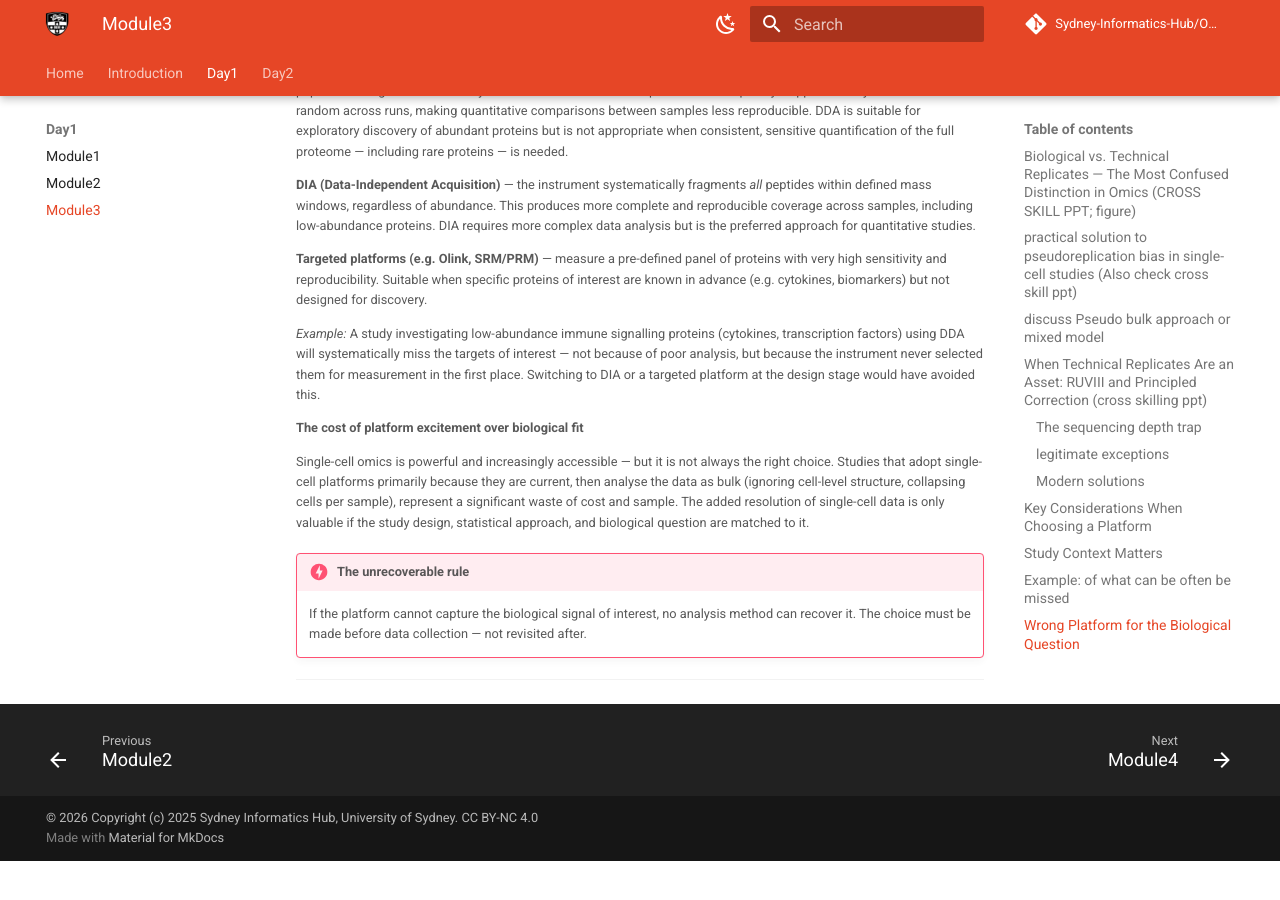
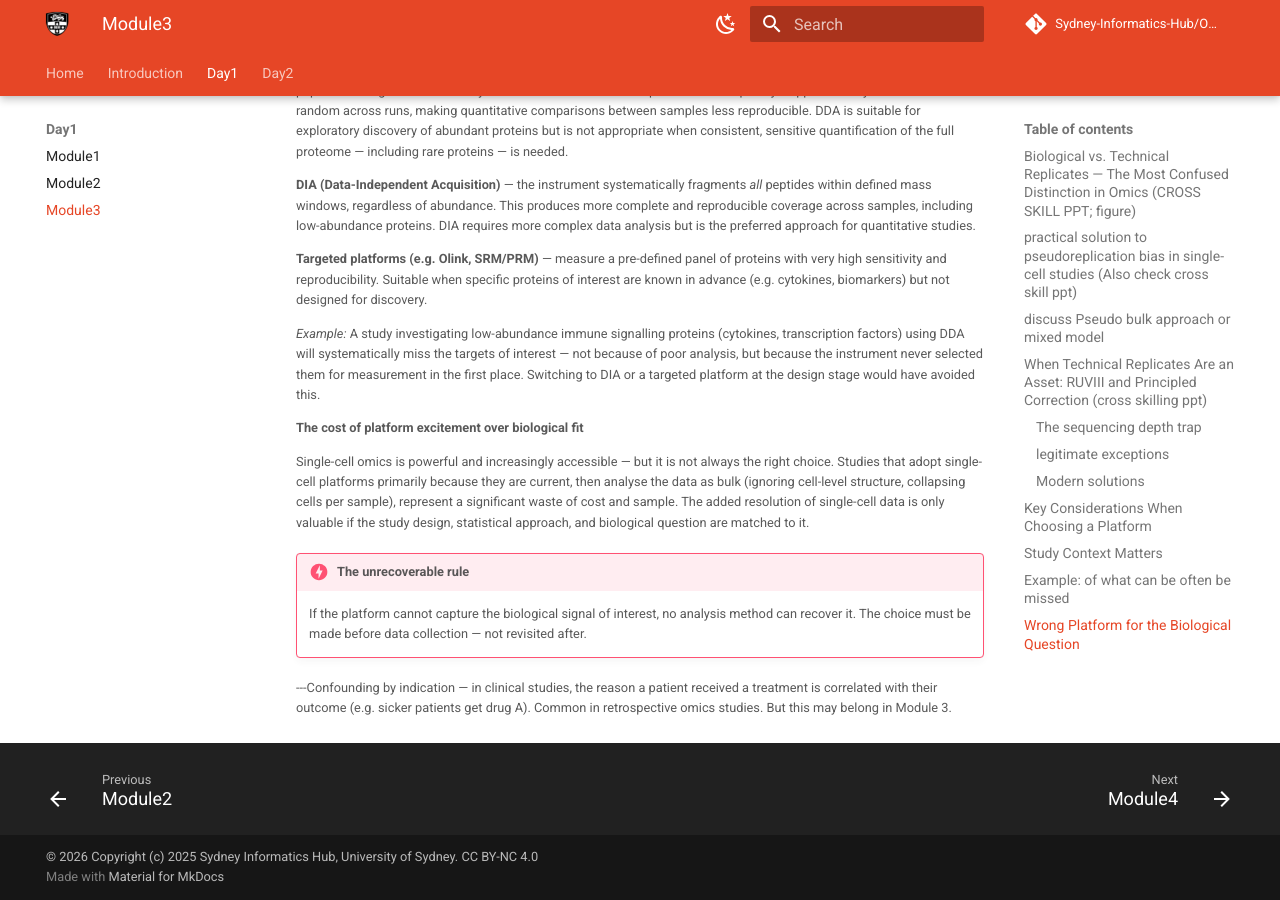
Before and after one commit to Sydney-Informatics-Hub/Omics-Study-Designs-and-Data-Interpretation, an MkDocs documentation site: the page built from docs/Day1/module3.md, in a window 1280 px wide and 900 px high, scrolled down 5015 px. Built offline with MkDocs 1.6.1 and Material for MkDocs 9.7.7, drawn with Linux system fonts in a browser that asks for light colours; comment, search, counter and statistics services are not loaded; before the commit the page ends 5876 px from its top, so only the background shows below that.

Commit message:
cleaning and miduke 2 update

```diff
--- a/docs/Day1/module3.md
+++ b/docs/Day1/module3.md
@@ -275,4 +275,4 @@ approach, and biological question are matched to it.
 
 
 
----
+---Confounding by indication — in clinical studies, the reason a patient received a treatment is correlated with their outcome (e.g. sicker patients get drug A). Common in retrospective omics studies. But this may belong in Module 3.
```
Also changed, not shown: docs/Day1/Screenshot 2026-03-25 at 10.19.41 am.png (deleted).
